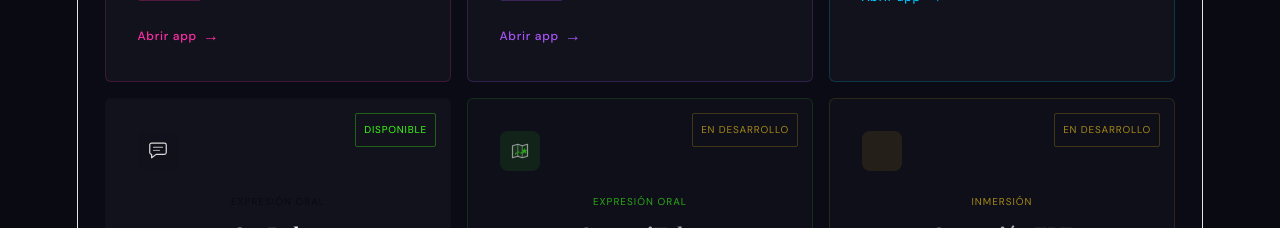
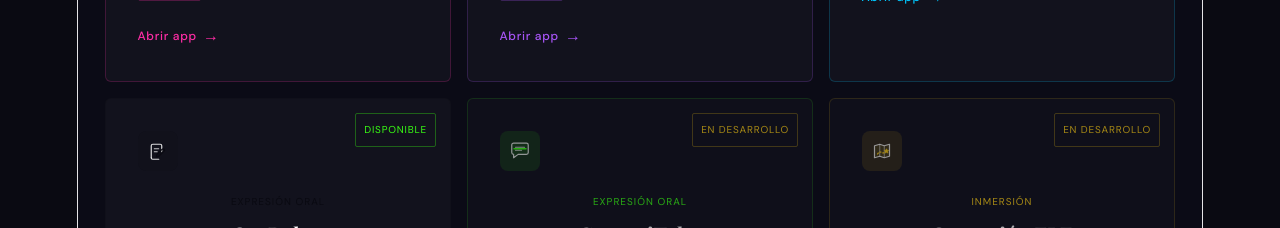
Before and after one commit to J-Kore/SILABOS-DRAFT, a React (Vite) app: page / in a window 1280 px wide. Shown: the part 2040-2268 px from the top of the page. Built offline with nearby package versions, Linux system fonts and the light colour scheme; a web font is replaced by a local one.

Commit message:
contenedor de oyerobot en sección app

```diff
--- a/src/App.jsx
+++ b/src/App.jsx
@@ -570,7 +570,20 @@ function AppIcon({ id, size = 28, color = "#fff" }) {
           <path d="M15 29 l0 -9 l7 0 l0 -3 l7 0 l0 12 z" fill="rgba(255,255,255,0.03)" stroke={W} strokeWidth="1.6" strokeLinejoin="round" />
         </svg>
       );
-    case 4: // ComuniTabu — bocadillo con palabra tachada (describe sin decir)
+
+    case 4: // OyeRobot
+      return (
+        <svg {...common}>
+          <path d="M7 25 L7 9 a2 2 0 0 1 2-2 l10 0 a2 2 0 0 1 2 2 l0 8" stroke={W} strokeWidth="1.6" strokeLinecap="round" strokeLinejoin="round" />
+          <path d="M7 25 a2 2 0 0 0 2 2 l8 0" stroke={W} strokeWidth="1.6" strokeLinecap="round" strokeLinejoin="round" />
+          <line x1="11" y1="13" x2="17" y2="13" stroke={W2} strokeWidth="1.4" strokeLinecap="round" />
+          <line x1="11" y1="17" x2="15" y2="17" stroke={W2} strokeWidth="1.4" strokeLinecap="round" />
+          <path d="M24 16 l-7 7 -3.2 0.8 0.8 -3.2 7 -7 a1.6 1.6 0 0 1 2.4 2.6 z" fill={color} fillOpacity="0.18" stroke={color} strokeWidth="1.6" strokeLinejoin="round" />
+        </svg>
+      );
+
+
+    case 5: // ComuniTabu — bocadillo con palabra tachada (describe sin decir)
       return (
         <svg {...common}>
           <path d="M5 8 a2.5 2.5 0 0 1 2.5 -2.5 l17 0 a2.5 2.5 0 0 1 2.5 2.5 l0 10 a2.5 2.5 0 0 1 -2.5 2.5 l-11 0 l-6 4.5 l0 -4.5 a2.5 2.5 0 0 1 -2.5 -2.5 z" fill={color} fillOpacity="0.08" stroke={W} strokeWidth="1.6" strokeLinejoin="round" />
@@ -579,7 +592,7 @@ function AppIcon({ id, size = 28, color = "#fff" }) {
           <line x1="8" y1="13" x2="24" y2="13" stroke={color} strokeWidth="2" strokeLinecap="round" />
         </svg>
       );
-    case 5: // Operación ELE — mapa con ruta y estrella de misión (aventura narrativa)
+    case 6: // Operación ELE — mapa con ruta y estrella de misión (aventura narrativa)
       return (
         <svg {...common}>
           <path d="M6 9 l7 -2 l6 2 l7 -2 v16 l-7 2 l-6 -2 l-7 2 z" fill={color} fillOpacity="0.10" stroke={W} strokeWidth="1.6" strokeLinejoin="round" />
```
